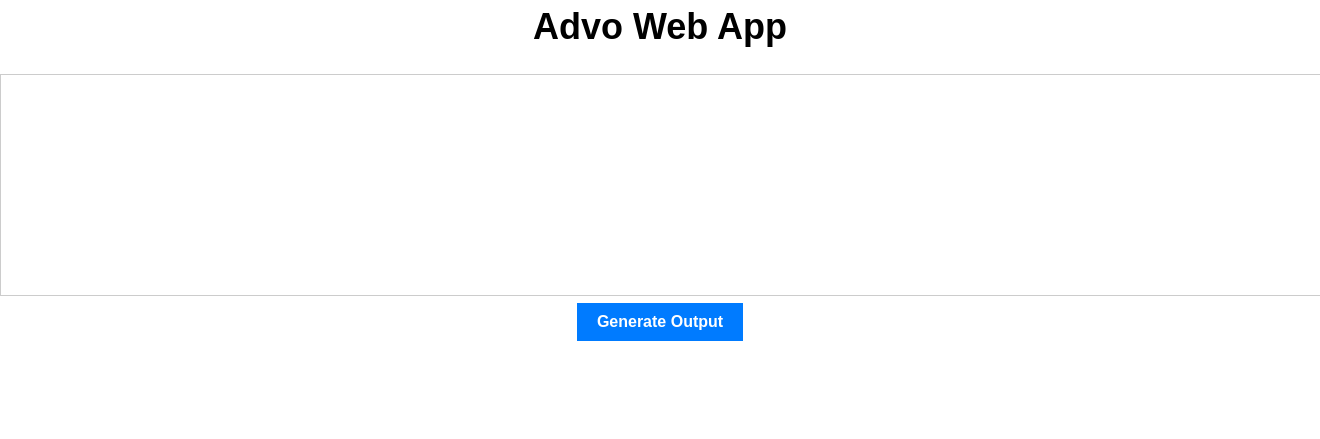
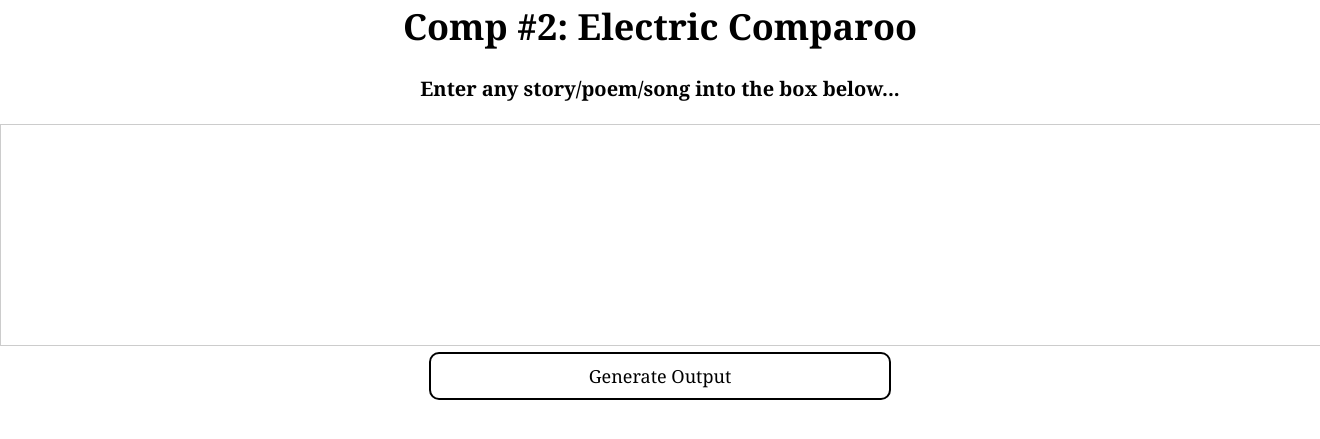
Before and after one commit to blangman/Advocate-Comp-Round2, a Flask app: page / in a window 1320 px wide; the page is wider, and only the part inside the window is pictured. Shown: the top 439 px of that part. Run offline with Flask 3, Linux system fonts and the light colour scheme.

Commit message:
html/css

```diff
--- a/static/index.css
+++ b/static/index.css
@@ -1,10 +1,34 @@
 body {
-    font-family: Arial, sans-serif;
+  font-family: Cambria, Cochin, Georgia, Times, 'Times New Roman', serif;
   font-size: 16px;
   line-height: 1.5;
   margin: 0;
   padding: 0;
 }
+
+button {
+  color: #000000;
+  background-color: #ffffff;
+  padding: 10px 10px;
+  text-align: center;
+  text-decoration: none;
+  display: inline-block;
+  font-size: 18px;
+  width: 35%;
+  font-family: Cambria, Cochin, Georgia, Times, 'Times New Roman', serif;
+  font-weight: 500;
+  justify-content: center;
+  display: flex;
+  border: 2px solid black;
+  border-radius: 10px;
+  text-align: center;
+}
+
+button:hover {
+  color: #ffffff;
+  background-color: #000000;
+}
+
 
 h1 {
   font-size: 36px;
@@ -18,8 +42,8 @@ body {
 }
 
 textarea {
-    width: 100%;
-    height: 200px;
+  width: 100px;
+  height: 500px;
   border: 1px solid #ccc;
   padding: 10px;
   font-size: 16px;
@@ -27,19 +51,9 @@ body {
   resize: vertical;
 }
 
-  button[type="submit"] {
-    background-color: #007bff;
-    color: #fff;
-    border: none;
-    padding: 10px 20px;
-    font-size: 16px;
-    font-weight: bold;
-    cursor: pointer;
-  }
-
 h2 {
-    font-size: 24px;
-    font-weight: bold;
+  font-size: 20px;
+  text-align: center;
   margin: 20px 0;
 }
 
@@ -53,6 +67,21 @@ body {
   max-width: 100%;
   height: auto;
   margin-bottom: 20px;
+  animation: float 3s infinite;
+}
+
+@keyframes float {
+  0% {
+    transform: translateY(0);
+  }
+
+  50% {
+    transform: translateY(-10px);
+  }
+
+  100% {
+    transform: translateY(0);
+  }
 }
 
 .center {
@@ -61,3 +90,13 @@ body {
   margin-right: auto;
   width: 50%;
 }
+
+textarea {
+  width: 100%;
+  height: 200px;
+  border: 1px solid #ccc;
+  padding: 10px;
+  font-size: 16px;
+  line-height: 1.5;
+  resize: vertical;
+}
--- a/templates/index.html
+++ b/templates/index.html
@@ -7,7 +7,8 @@
 </head>
 
 <body>
-  <h1>Advo Web App</h1>
+  <h1 class="bordered">Comp #2: Electric Comparoo</h1>
+  <h2>Enter any story/poem/song into the box below...</h2>
   <form method="POST">
     <textarea name="input_text"></textarea>
     <center>
```
Lines whose indentation alone changed are shown as unchanged.
